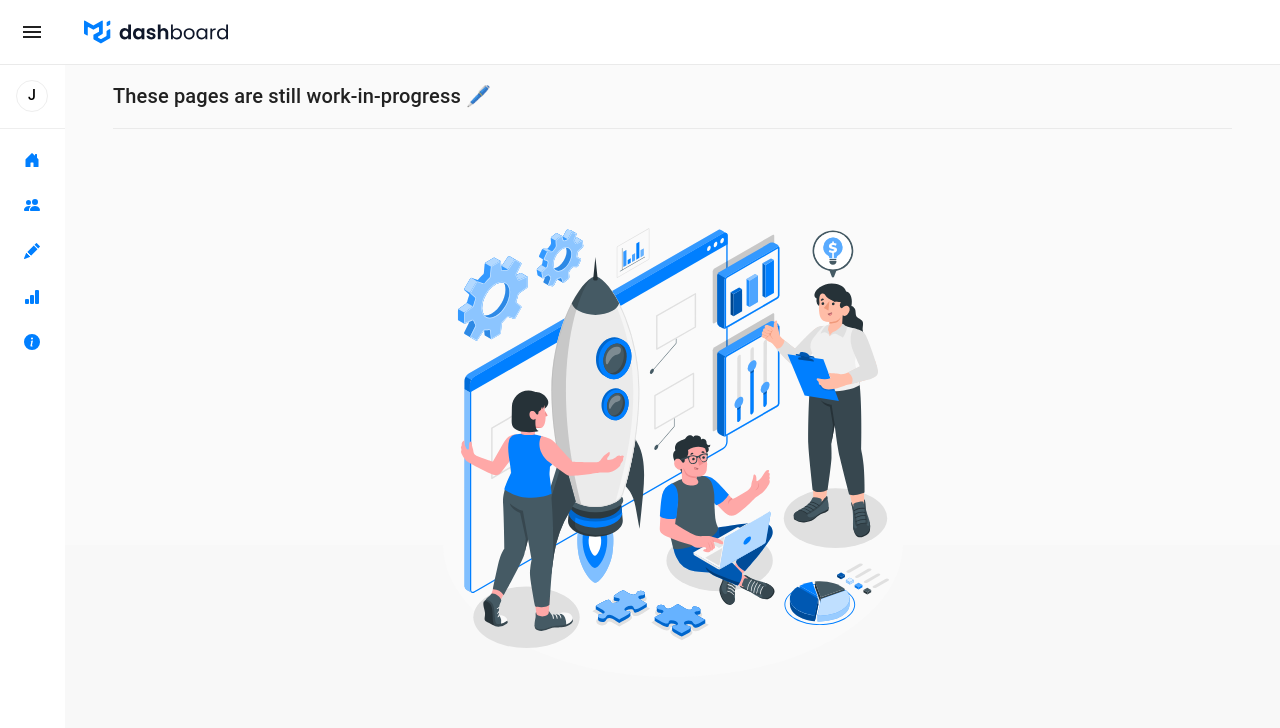
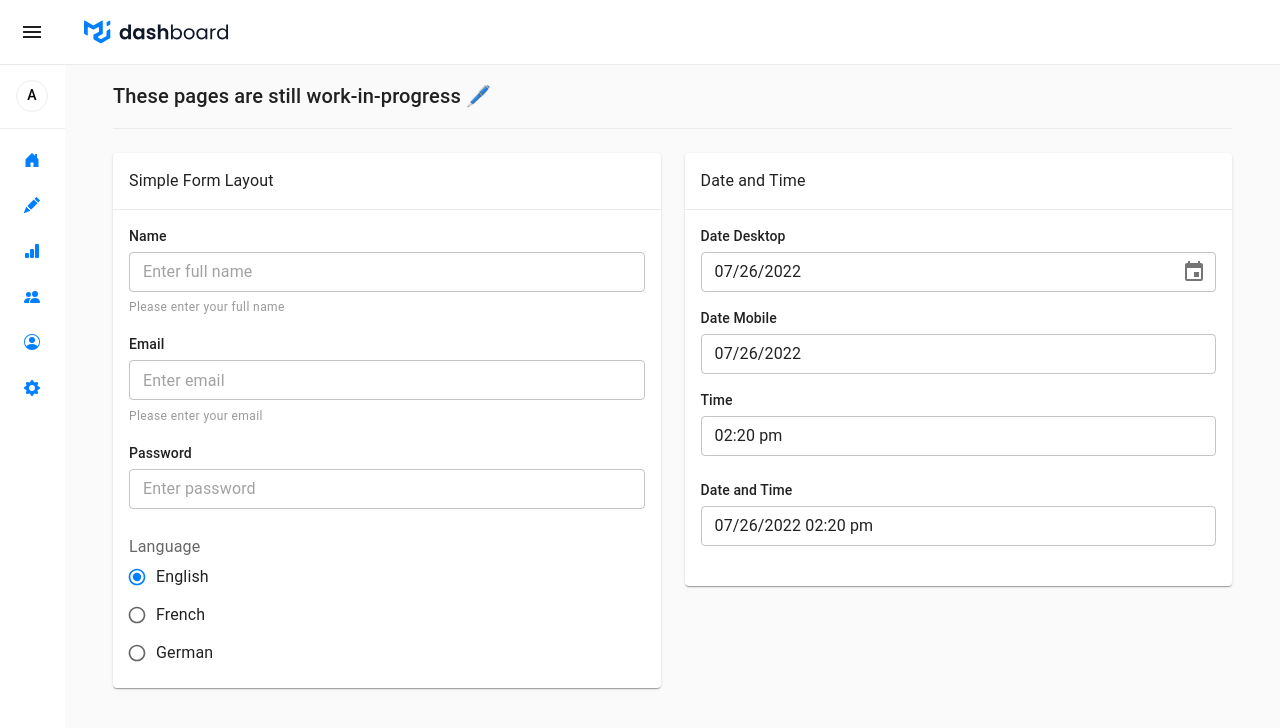
Before and after one commit to Shubh-6657/mui-admin_pannel, a React (Vite) app: page /forms in a window 1280 px wide. Shown: the top 728 px of the page. Built offline with nearby package versions, Linux system fonts and the light colour scheme.

Commit message:
working on forms

```diff
--- a/package.json
+++ b/package.json
@@ -13,6 +13,8 @@
     "@emotion/styled": "^11.9.3",
     "@mui/icons-material": "^5.8.4",
     "@mui/material": "^5.9.2",
+    "@mui/x-date-pickers": "^5.0.0-beta.3",
+    "date-fns": "^2.29.1",
     "firebase": "^9.9.1",
     "react": "^18.2.0",
     "react-bootstrap-icons": "^1.8.4",
--- a/src/components/Drawer/drawerItems.jsx
+++ b/src/components/Drawer/drawerItems.jsx
@@ -7,6 +7,7 @@ import {
   PersonFill,
   HouseDoorFill,
   InfoCircleFill,
+  GearFill,
   List as ListIcon,
   PencilFill
 } from 'react-bootstrap-icons'
@@ -18,28 +19,33 @@ export const drawerItems = [
     icon: <HouseDoorFill />
   },
   {
+    title: 'Forms',
+    path: '/forms',
+    icon: <PencilFill />
+  },
+  {
+    title: 'Charts',
+    path: '/charts',
+    icon: <BarChartFill />
+  },
+  {
     title: 'Customers',
     path: '/customers',
     icon: <PeopleFill />
   },
   {
-    title: 'Forms',
-    path: '/forms',
-    icon: <PencilFill />
+    title: 'Profile',
+    path: '/profile',
+    icon: <PersonCircle />
   },
   {
-    title: 'Analytics',
-    path: '/Analytics',
-    icon: <BarChartFill />
-  },
+    title: 'Settings',
+    path: '/settings',
+    icon: <GearFill />
+  }
   // {
-  //   title: 'Account',
-  //   path: '/account',
-  //   icon: <PersonCircle />
-  // },
-  {
-    title: 'About',
-    path: '/about',
-    icon: <InfoCircleFill />
-  }
+  //   title: 'About',
+  //   path: '/about',
+  //   icon: <InfoCircleFill />
+  // }
 ]
--- a/src/pages/Dashboard.jsx
+++ b/src/pages/Dashboard.jsx
@@ -67,7 +67,7 @@ const Drawer = styled(MuiDrawer, {
 const Dashboard = () => {
   const theme = useTheme()
   const [open, setOpen] = useState(false)
-  const [currentUserTitle, setCurrentUserTitle] = useState('John Soap')
+  const [currentUserTitle, setCurrentUserTitle] = useState('Andrew Harrison')
 
   const toggleDrawerOpen = () => {
     setOpen(!open)
@@ -198,7 +198,6 @@ const Dashboard = () => {
         <Box
           sx={{
             height: '100%',
-            // overflowY: 'scroll',
             padding: '0 3rem 3rem 3rem'
           }}
         >
--- a/src/pages/Dashboard/Analytics.jsx
+++ b/src/pages/Dashboard/Charts.jsx
@@ -1,7 +1,7 @@
 import PageTitle from '../../components/widgets/PageTitle'
 import WorkInProgressImage from '../../components/widgets/WorkInProgressImage'
 
-const Forms = () => {
+const Charts = () => {
   return (
     <>
       {/* <PageTitle title="I doubt I'll ever use these 📈" /> */}
@@ -11,4 +11,4 @@ const Forms = () => {
   )
 }
 
-export default Forms
+export default Charts
--- a/src/pages/Dashboard/Forms.jsx
+++ b/src/pages/Dashboard/Forms.jsx
@@ -1,12 +1,205 @@
+import { useState } from 'react'
+import {
+  Grid,
+  Paper,
+  Box,
+  Typography,
+  TextField,
+  FormControl,
+  FormLabel,
+  RadioGroup,
+  Radio,
+  FormControlLabel
+} from '@mui/material'
 import PageTitle from '../../components/widgets/PageTitle'
-import WorkInProgressImage from '../../components/widgets/WorkInProgressImage'
+// import WorkInProgressImage from '../../components/widgets/WorkInProgressImage'
+import { AdapterDateFns } from '@mui/x-date-pickers/AdapterDateFns'
+import { LocalizationProvider } from '@mui/x-date-pickers/LocalizationProvider'
+import { DatePicker } from '@mui/x-date-pickers/DatePicker'
+import { TimePicker } from '@mui/x-date-pickers/TimePicker'
+import { DateTimePicker } from '@mui/x-date-pickers/DateTimePicker'
+import { DesktopDatePicker } from '@mui/x-date-pickers/DesktopDatePicker'
+import { MobileDatePicker } from '@mui/x-date-pickers/MobileDatePicker'
 
 const Forms = () => {
+  const [value, setValue] = useState(new Date())
+  const handleChange = (newValue) => {
+    setValue(newValue)
+  }
   return (
     <>
-      {/* <PageTitle title="Simple forms to fill in 🖊️" /> */}
-      <PageTitle title="These pages are still work-in-progress 🖊️" />
-      <WorkInProgressImage />
+      <LocalizationProvider dateAdapter={AdapterDateFns}>
+        {/* <PageTitle title="Simple forms to fill in 🖊️" /> */}
+        <PageTitle title="These pages are still work-in-progress 🖊️" />
+        <Grid container spacing={3}>
+          <Grid item xs={6}>
+            <Paper>
+              <Box style={{ borderBottom: '1px solid #eaeaea' }}>
+                <div style={{ padding: '1rem' }}>Simple Form Layout</div>
+              </Box>
+              <Box component="form" style={{ padding: '1rem' }}>
+                <div style={{ marginBottom: '1rem' }}>
+                  <Typography
+                    variant="subtitle2"
+                    style={{ marginBottom: '.25rem' }}
+                  >
+                    Name
+                  </Typography>
+                  <TextField
+                    required
+                    size="small"
+                    fullWidth
+                    style={{ marginBottom: '.15rem' }}
+                    placeholder="Enter full name"
+                    id="outlined-required"
+                  />
+                  <Typography
+                    variant="caption"
+                    style={{ marginTop: '1rem', color: '#999' }}
+                  >
+                    Please enter your full name
+                  </Typography>
+                </div>
+                <div style={{ marginBottom: '1rem' }}>
+                  <Typography
+                    variant="subtitle2"
+                    style={{ marginBottom: '.25rem' }}
+                  >
+                    Email
+                  </Typography>
+                  <TextField
+                    required
+                    size="small"
+                    fullWidth
+                    style={{ marginBottom: '.15rem' }}
+                    placeholder="Enter email"
+                    id="outlined-required"
+                  />
+                  <Typography
+                    variant="caption"
+                    style={{ marginTop: '1rem', color: '#999' }}
+                  >
+                    Please enter your email
+                  </Typography>
+                </div>
+                <div style={{ marginBottom: '1.5rem' }}>
+                  <Typography
+                    variant="subtitle2"
+                    style={{ marginBottom: '.25rem' }}
+                  >
+                    Password
+                  </Typography>
+                  <TextField
+                    required
+                    size="small"
+                    fullWidth
+                    style={{ marginBottom: '.15rem' }}
+                    placeholder="Enter password"
+                    id="outlined-required"
+                  />
+                </div>
+                <FormControl>
+                  <FormLabel id="demo-radio-buttons-group-label">
+                    Language
+                  </FormLabel>
+                  <RadioGroup
+                    aria-labelledby="demo-radio-buttons-group-label"
+                    defaultValue="english"
+                    name="radio-buttons-group"
+                  >
+                    <FormControlLabel
+                      value="english"
+                      control={<Radio size="small" />}
+                      label="English"
+                    />
+                    <FormControlLabel
+                      value="french"
+                      control={<Radio size="small" />}
+                      label="French"
+                    />
+                    <FormControlLabel
+                      value="german"
+                      control={<Radio size="small" />}
+                      label="German"
+                    />
+                  </RadioGroup>
+                </FormControl>
+              </Box>
+            </Paper>
+          </Grid>
+          <Grid item xs={6}>
+            <Paper>
+              <Box style={{ borderBottom: '1px solid #eaeaea' }}>
+                <div style={{ padding: '1rem' }}>Date and Time</div>
+              </Box>
+              <Box component="form" style={{ padding: '1rem' }}>
+                <div style={{ marginBottom: '1rem' }}>
+                  <Typography
+                    variant="subtitle2"
+                    style={{ marginBottom: '.25rem' }}
+                  >
+                    Date Desktop
+                  </Typography>
+                  <DesktopDatePicker
+                    inputFormat="MM/dd/yyyy"
+                    value={value}
+                    onChange={handleChange}
+                    renderInput={(params) => (
+                      <TextField size="small" fullWidth {...params} />
+                    )}
+                  />
+                </div>
+                <div style={{ marginBottom: '1rem' }}>
+                  <Typography
+                    variant="subtitle2"
+                    style={{ marginBottom: '.25rem' }}
+                  >
+                    Date Mobile
+                  </Typography>
+                  <MobileDatePicker
+                    inputFormat="MM/dd/yyyy"
+                    value={value}
+                    onChange={handleChange}
+                    renderInput={(params) => (
+                      <TextField fullWidth size="small" {...params} />
+                    )}
+                  />
+                </div>
+                <div style={{ marginBottom: '1.5rem' }}>
+                  <Typography
+                    variant="subtitle2"
+                    style={{ marginBottom: '.25rem' }}
+                  >
+                    Time
+                  </Typography>
+                  <TimePicker
+                    value={value}
+                    onChange={handleChange}
+                    renderInput={(params) => (
+                      <TextField fullWidth size="small" {...params} />
+                    )}
+                  />
+                </div>
+                <div style={{ marginBottom: '1.5rem' }}>
+                  <Typography
+                    variant="subtitle2"
+                    style={{ marginBottom: '.25rem' }}
+                  >
+                    Date and Time
+                  </Typography>
+                  <DateTimePicker
+                    value={value}
+                    onChange={handleChange}
+                    renderInput={(params) => (
+                      <TextField fullWidth size="small" {...params} />
+                    )}
+                  />
+                </div>
+              </Box>
+            </Paper>
+          </Grid>
+        </Grid>
+      </LocalizationProvider>
     </>
   )
 }
--- a/src/pages/Dashboard/Home.jsx
+++ b/src/pages/Dashboard/Home.jsx
@@ -86,14 +86,7 @@ const Home = () => {
           summaryItems.map((item, index) => {
             return (
               <Grid item xs={3} key={'summary item ' + index}>
-                <Box
-                  sx={{
-                    padding: 2,
-                    border: '1px solid #eaeaea',
-                    backgroundColor: '#fff',
-                    borderRadius: '4px'
-                  }}
-                >
+                <Paper sx={{ padding: 2 }}>
                   <Typography
                     variant="body2"
                     style={{
@@ -129,7 +122,7 @@ const Home = () => {
                     </span>{' '}
                     this week
                   </Typography>
-                </Box>
+                </Paper>
               </Grid>
             )
           })}
@@ -137,11 +130,7 @@ const Home = () => {
       {/* ================================================= */}
       <Grid container spacing={3} style={{ marginTop: '1rem' }}>
         <Grid item xs={8}>
-          <TableContainer
-            component={Paper}
-            elevation={0}
-            style={{ border: '1px solid #eaeaea' }}
-          >
+          <TableContainer component={Paper}>
             <Table sx={{ minWidth: 700 }} aria-label="customized table">
               <TableHead>
                 <TableRow>
@@ -183,14 +172,7 @@ const Home = () => {
           </TableContainer>
         </Grid>
         <Grid item xs={4}>
-          <Box
-            sx={{
-              padding: 2,
-              border: '1px solid #eaeaea',
-              backgroundColor: '#fff',
-              borderRadius: '4px'
-            }}
-          >
+          <Paper sx={{ padding: 2 }}>
             <VictoryChart domainPadding={20} theme={VictoryTheme.material}>
               <VictoryAxis
                 tickValues={[1, 2, 3, 4, 5, 6]}
@@ -206,7 +188,7 @@ const Home = () => {
                 <VictoryBar data={data2015} x="month" y="earnings" />
               </VictoryStack>
             </VictoryChart>
-          </Box>
+          </Paper>
         </Grid>
       </Grid>
       {/* ============================================= */}
@@ -216,12 +198,9 @@ const Home = () => {
           homeShortcutItems.map((item, index) => {
             return (
               <Grid item xs={6} key={'helpful info' + index}>
-                <Box
+                <Paper
                   sx={{
-                    padding: 2,
-                    border: '1px solid #eaeaea',
-                    backgroundColor: '#fff',
-                    borderRadius: '4px'
+                    padding: 2
                   }}
                 >
                   <Box
@@ -295,7 +274,7 @@ const Home = () => {
                       {item.buttonTitle}
                     </Button>
                   </Box>
-                </Box>
+                </Paper>
               </Grid>
             )
           })}
--- a/src/pages/Dashboard/Account.jsx
+++ b/src/pages/Dashboard/Profile.jsx
@@ -1,7 +1,7 @@
 import PageTitle from '../../components/widgets/PageTitle'
 import WorkInProgressImage from '../../components/widgets/WorkInProgressImage'
 
-const Forms = () => {
+const Profile = () => {
   return (
     <>
       {/* <PageTitle title="This page is coming some day 😎" /> */}
@@ -11,4 +11,4 @@ const Forms = () => {
   )
 }
 
-export default Forms
+export default Profile
--- a/src/routes/DashboardRoutes.jsx
+++ b/src/routes/DashboardRoutes.jsx
@@ -3,8 +3,8 @@ import Home from '../pages/Dashboard/Home'
 import Customers from '../pages/Dashboard/Customers'
 import Forms from '../pages/Dashboard/Forms'
 import About from '../pages/Dashboard/About'
-import Account from '../pages/Dashboard/Account'
-import Analytics from '../pages/Dashboard/Analytics'
+import Profile from '../pages/Dashboard/Profile'
+import Charts from '../pages/Dashboard/Charts'
 
 const DashboardRoutes = () => {
   return (
@@ -13,8 +13,8 @@ const DashboardRoutes = () => {
       <Route path="/customers" element={<Customers />} />
       <Route path="/forms" element={<Forms />} />
       <Route path="/about" element={<About />} />
-      <Route path="/account" element={<Account />} />
-      <Route path="/analytics" element={<Analytics />} />
+      <Route path="/charts" element={<Charts />} />
+      <Route path="/profile" element={<Profile />} />
       <Route path="*" element={<Navigate replace to="/" />} />
     </Routes>
   )
```
Also changed, not shown: src/utils/mui/themes.js (+10 -0 lines), 1 other file (tests, documents, lock files or other folders).
